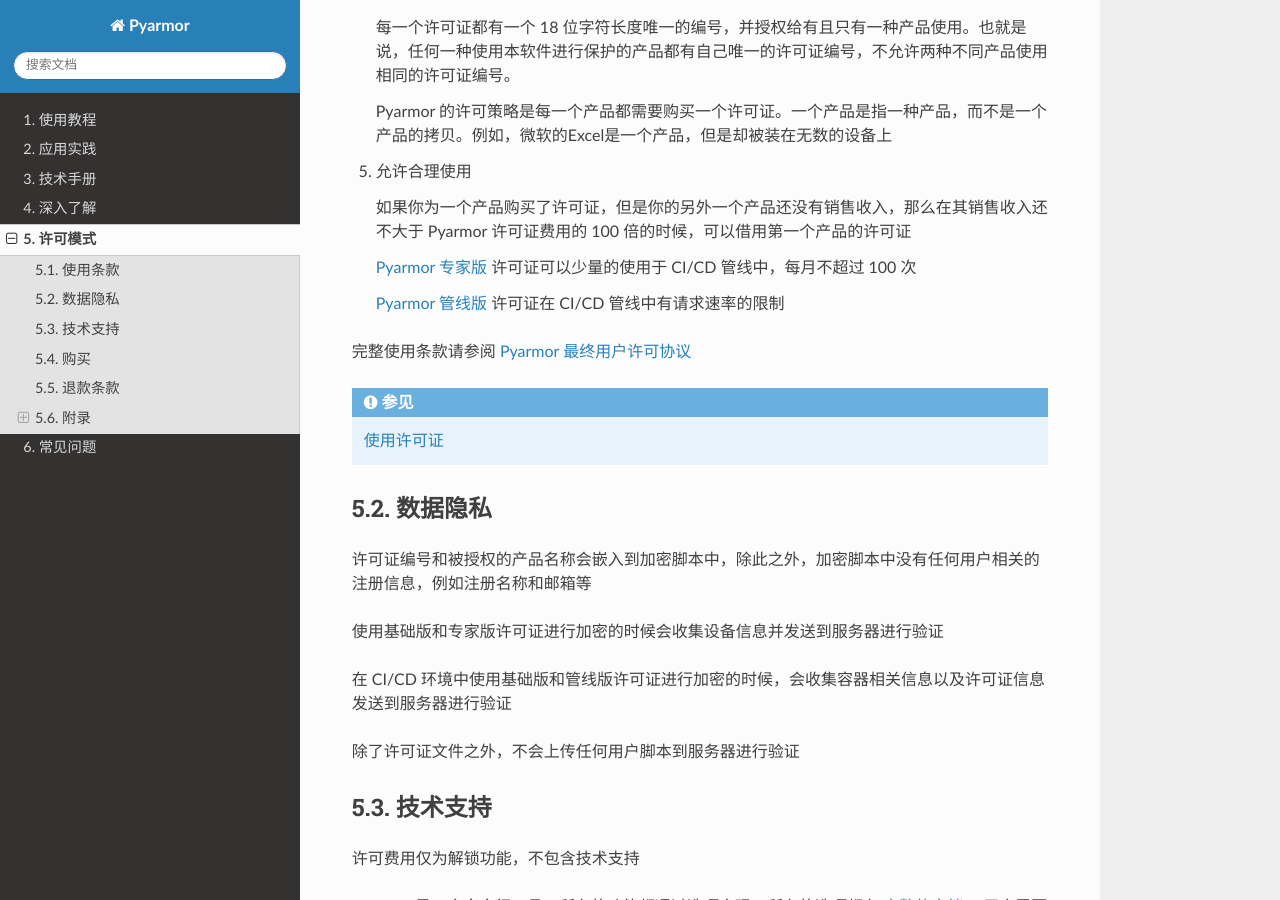
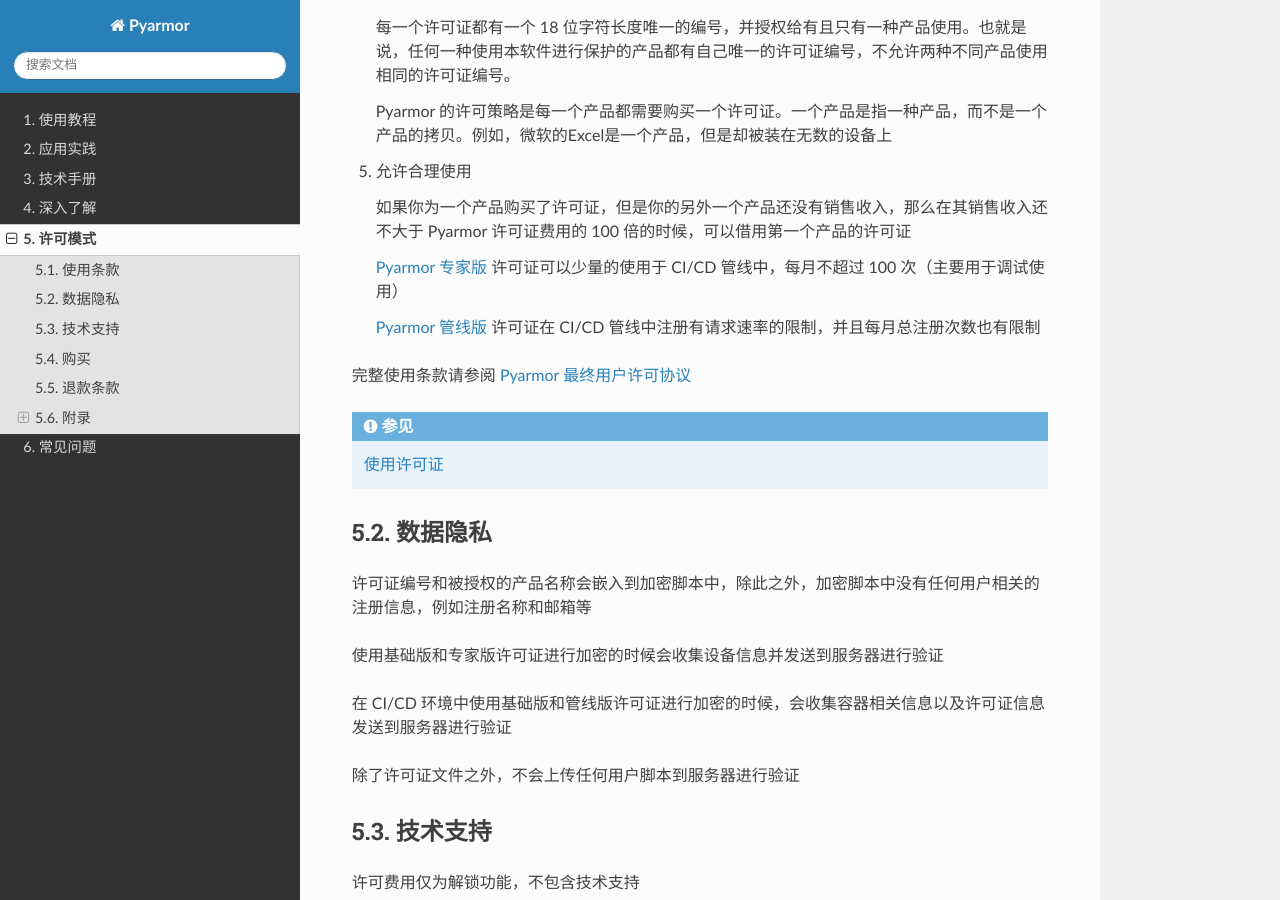
Before and after one commit to dashingsoft/pyarmor-docs-zh, a Sphinx documentation site: the page built from docs/licenses.rst, in a window 1280 px wide and 900 px high, scrolled down 2545 px. Built offline with Sphinx 7.4.7 and the Read the Docs theme 3.1.0, drawn with Linux system fonts in a browser that asks for light colours.

Commit message:
Refine note

```diff
--- a/docs/licenses.rst
+++ b/docs/licenses.rst
@@ -128,9 +128,9 @@
 
    如果你为一个产品购买了许可证，但是你的另外一个产品还没有销售收入，那么在其销售收入还不大于 Pyarmor 许可证费用的 100 倍的时候，可以借用第一个产品的许可证
 
-   :term:`Pyarmor 专家版` 许可证可以少量的使用于 CI/CD 管线中，每月不超过 100 次
+   :term:`Pyarmor 专家版` 许可证可以少量的使用于 CI/CD 管线中，每月不超过 100 次（主要用于调试使用）
 
-   :term:`Pyarmor 管线版` 许可证在 CI/CD 管线中有请求速率的限制
+   :term:`Pyarmor 管线版` 许可证在 CI/CD 管线中注册有请求速率的限制，并且每月总注册次数也有限制
 
 完整使用条款请参阅 `Pyarmor 最终用户许可协议`_
 
```
